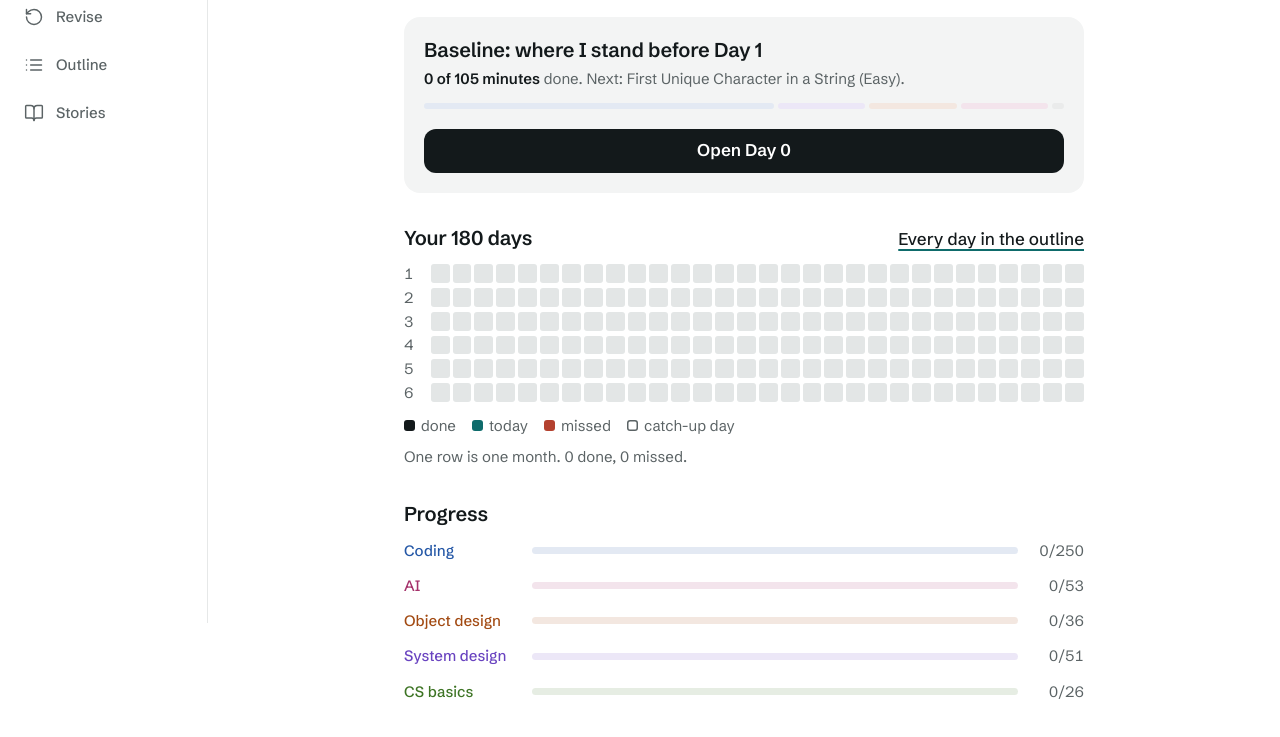
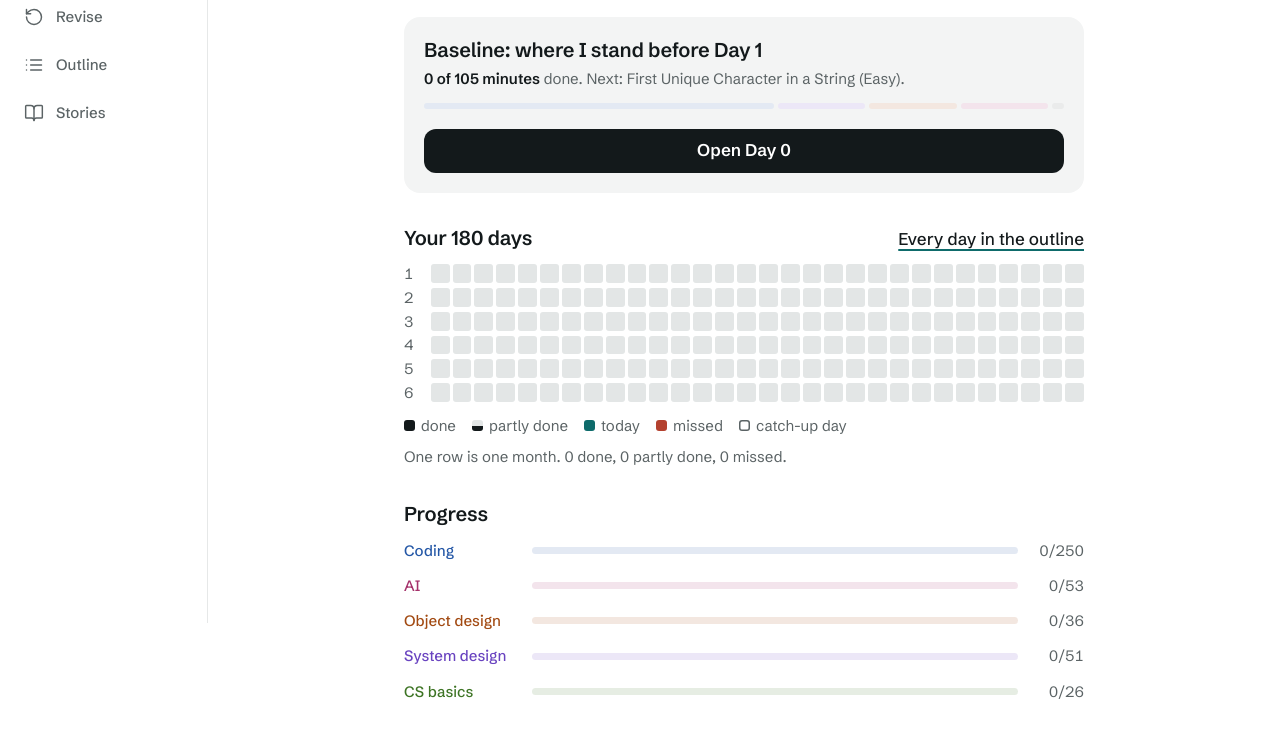
Before and after one commit to nehilsood/guides, a plain HTML site: page sde2-plan/index.html in a window 1280 px wide. Shown: the part 177-914 px from the top of the page. Drawn offline with Linux system fonts and the light colour scheme.

Commit message:
Publish 2026-10-28

```diff
--- a/sde2-plan/assets/js/models.js
+++ b/sde2-plan/assets/js/models.js
@@ -20,10 +20,12 @@ const isDone = (state, day) => Boolean(state.days[day]?.done);
 const phaseOf = (todayDay) =>
   todayDay < 0 ? "before" : todayDay === 0 ? "baseline" : todayDay <= DAYS ? "running" : "finished";
 
-const cellStatus = (entry, state, todayDay) => {
+// started: the days with some work saved (the home page works it out from each day's cards).
+const cellStatus = (entry, state, todayDay, started) => {
   if (entry.day === todayDay) return "today";
   if (entry.day > todayDay) return "future";
   if (isDone(state, entry.day)) return "done";
+  if (started.has(entry.day)) return "partial";
   return entry.kind === "catchup" ? "catchup" : "missed";
 };
 
@@ -58,11 +60,11 @@ const expectedFinish = (days, state, todayDay) => {
 
 const totalMinutes = (slots) => slots.reduce((sum, s) => sum + s.minutes, 0);
 
-export const homeModel = (outline, state, today) => {
+export const homeModel = (outline, state, today, started = new Set()) => {
   const todayDay = dayNumber(today);
   const days = outline.filter((e) => e.day >= 1 && e.day <= DAYS);
   const todayEntry = outline[todayDay];
-  const cells = days.map((e) => ({ day: e.day, date: e.date, status: cellStatus(e, state, todayDay) }));
+  const cells = days.map((e) => ({ day: e.day, date: e.date, status: cellStatus(e, state, todayDay, started) }));
   const count = (status) => cells.filter((c) => c.status === status).length;
   return {
     todaySummary: todayEntry
@@ -74,7 +76,7 @@ export const homeModel = (outline, state, today) => {
     cells,
     // The map: one row of 30 days per month.
     months: Array.from({ length: DAYS / 30 }, (_, m) => cells.slice(m * 30, m * 30 + 30)),
-    counts: { done: count("done"), missed: count("missed") },
+    counts: { done: count("done"), partial: count("partial"), missed: count("missed") },
     tracks: trackTotals(days, state),
     dsa: dsaProgress(state),
     expectedFinish: expectedFinish(days, state, todayDay),
--- a/sde2-plan/assets/js/pages/home.js
+++ b/sde2-plan/assets/js/pages/home.js
@@ -1,4 +1,4 @@
-import { DAYS } from "../dates.js";
+import { DAYS, dayNumber } from "../dates.js";
 import { homeModel, dayModel } from "../models.js";
 import { dayFlow } from "../dayflow.js";
 import { icon } from "./icons.js";
@@ -6,7 +6,7 @@ import { SUBJECTS, subjectOf } from "../subjects.js";
 import { el, getState, loadData, renderHeader, showError, guarded, onExternalChange, today, todayDayClamped, longDate, fullDate, plain, sentence, barParts } from "./common.js";
 
 const SHOWN = ["hld", "lld", "ai", "cs"];
-const LEGEND = [["done", "done"], ["today", "today"], ["missed", "missed"], ["catchup", "catch-up day"]];
+const LEGEND = [["done", "done"], ["partial", "partly done"], ["today", "today"], ["missed", "missed"], ["catchup", "catch-up day"]];
 
 const plural = (n, word) => `${n} ${word}${n === 1 ? "" : "s"}`;
 
@@ -35,11 +35,13 @@ const heading = (m) =>
   : m.daysToStart === 1 ? "Starts tomorrow"
   : `Starts in ${m.daysToStart} days`;
 
+// Some of the day's work is saved: a minute counted or a row finished.
+const started = (flow) => flow.minutesDone > 0 || flow.rows.some((r) => r.done);
+
 // The day to do now (Day 0 before the start, Day 180 after the end): how far through it is, and the way in.
 const todayCard = (m, d, flow) => {
-  const started = flow.minutesDone > 0 || flow.rows.some((r) => r.done);
   const outside = m.phase === "before" || m.phase === "finished";
-  const action = outside || flow.done ? `Open Day ${d.day}` : started ? `Continue Day ${d.day}` : `Start Day ${d.day}`;
+  const action = outside || flow.done ? `Open Day ${d.day}` : started(flow) ? `Continue Day ${d.day}` : `Start Day ${d.day}`;
   return el(
     "section",
     { class: "panel today-card", "aria-labelledby": "today-t" },
@@ -56,7 +58,7 @@ const todayCard = (m, d, flow) => {
 const monthRow = (cells, i) => {
   const n = (status) => cells.filter((c) => c.status === status).length;
   const now = cells.find((c) => c.status === "today");
-  const summary = [`Month ${i + 1}, Days ${cells[0].day} to ${cells.at(-1).day}`, `${n("done")} done`, `${n("missed")} missed`, now && `today is Day ${now.day}`];
+  const summary = [`Month ${i + 1}, Days ${cells[0].day} to ${cells.at(-1).day}`, `${n("done")} done`, `${n("partial")} partly done`, `${n("missed")} missed`, now && `today is Day ${now.day}`];
   return el(
     "div",
     { class: "map-row", role: "img", "aria-label": summary.filter(Boolean).join(", ") },
@@ -69,13 +71,17 @@ const map = (m) => [
   el("div", { class: "map-h" }, el("h2", { text: `Your ${DAYS} days` }), el("a", { class: "more", href: "outline.html", text: "Every day in the outline" })),
   el("div", { class: "map" }, m.months.map(monthRow)),
   el("div", { class: "legend" }, LEGEND.map(([cls, text]) => el("span", {}, el("i", { class: `cell ${cls}` }), text))),
-  el("p", { class: "map-foot", text: `One row is one month. ${m.counts.done} done, ${m.counts.missed} missed.` }),
+  el("p", { class: "map-foot", text: `One row is one month. ${m.counts.done} done, ${m.counts.partial} partly done, ${m.counts.missed} missed.` }),
 ];
 
 const render = ({ outline, cardsByDay, schedule, problemsById }) => {
   const now = today();
-  const m = homeModel(outline, getState(), now);
-  const d = dayModel(todayDayClamped(), outline, cardsByDay, schedule, problemsById, getState(), now);
+  const state = getState();
+  const flowOf = (day) => dayFlow(dayModel(day, outline, cardsByDay, schedule, problemsById, state, now));
+  // The map shows a past day that isn't marked done as partly done when some of its work is saved.
+  const past = outline.filter((e) => e.day >= 1 && e.day < dayNumber(now)).map((e) => e.day);
+  const m = homeModel(outline, state, now, new Set(past.filter((day) => started(flowOf(day)))));
+  const d = dayModel(todayDayClamped(), outline, cardsByDay, schedule, problemsById, state, now);
   return el(
     "div",
     {},
--- a/sde2-plan/assets/plan.css
+++ b/sde2-plan/assets/plan.css
@@ -375,6 +375,9 @@ details[open] > summary::before { transform: rotate(45deg); }
 .cell { display: block; aspect-ratio: 1; border-radius: 3px; background: var(--rest); min-width: 0; }
 .cell.done { background: var(--ink); }
 .cell.missed { background: var(--alert); }
+/* Partly done: the bottom half filled, like a glass half full. */
+.cell.partial { position: relative; overflow: hidden; }
+.cell.partial::after { content: ""; position: absolute; inset: 50% 0 0; background: var(--ink); }
 .cell.today { background: var(--accent); box-shadow: 0 0 0 2px var(--ground), 0 0 0 3.5px var(--accent); }
 .cell.catchup { background: transparent; box-shadow: inset 0 0 0 1.5px var(--muted); }
 .grid .cell:hover { outline: 1.5px solid var(--ink); outline-offset: 1px; }
```
